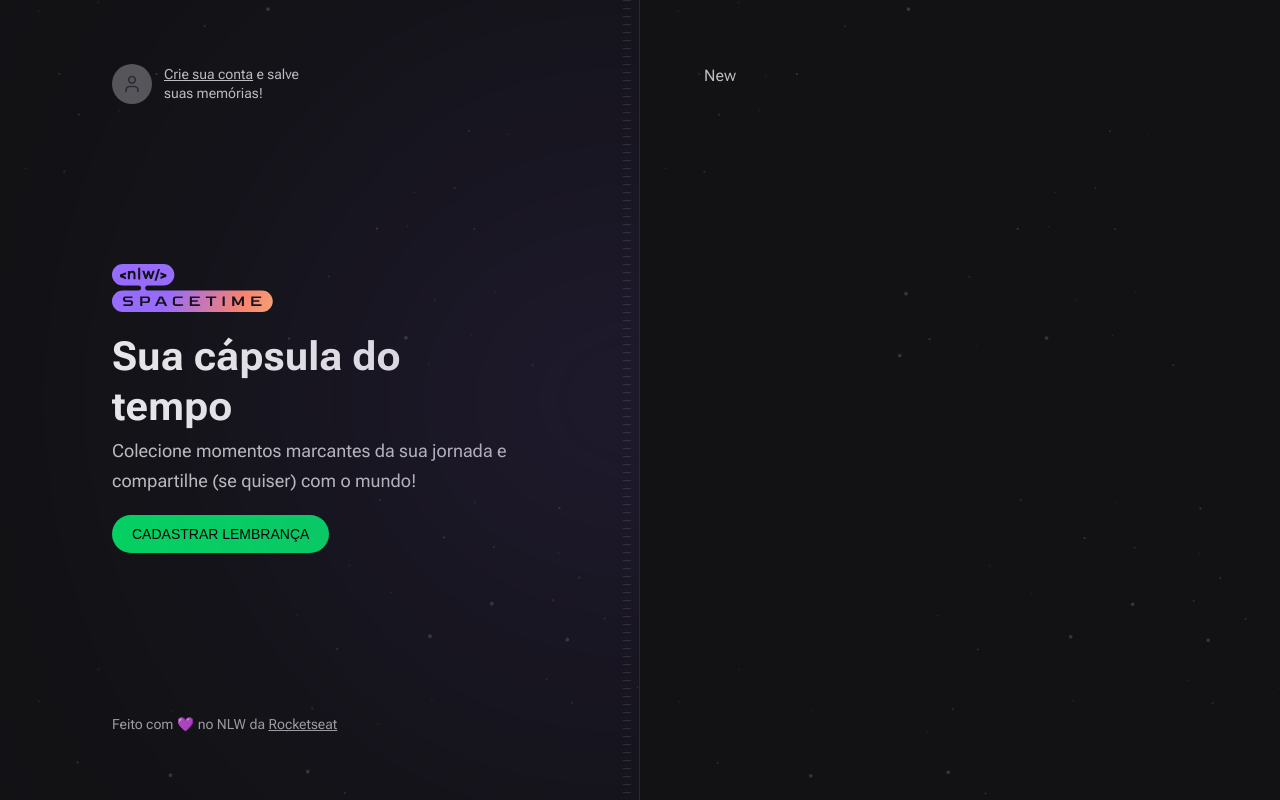
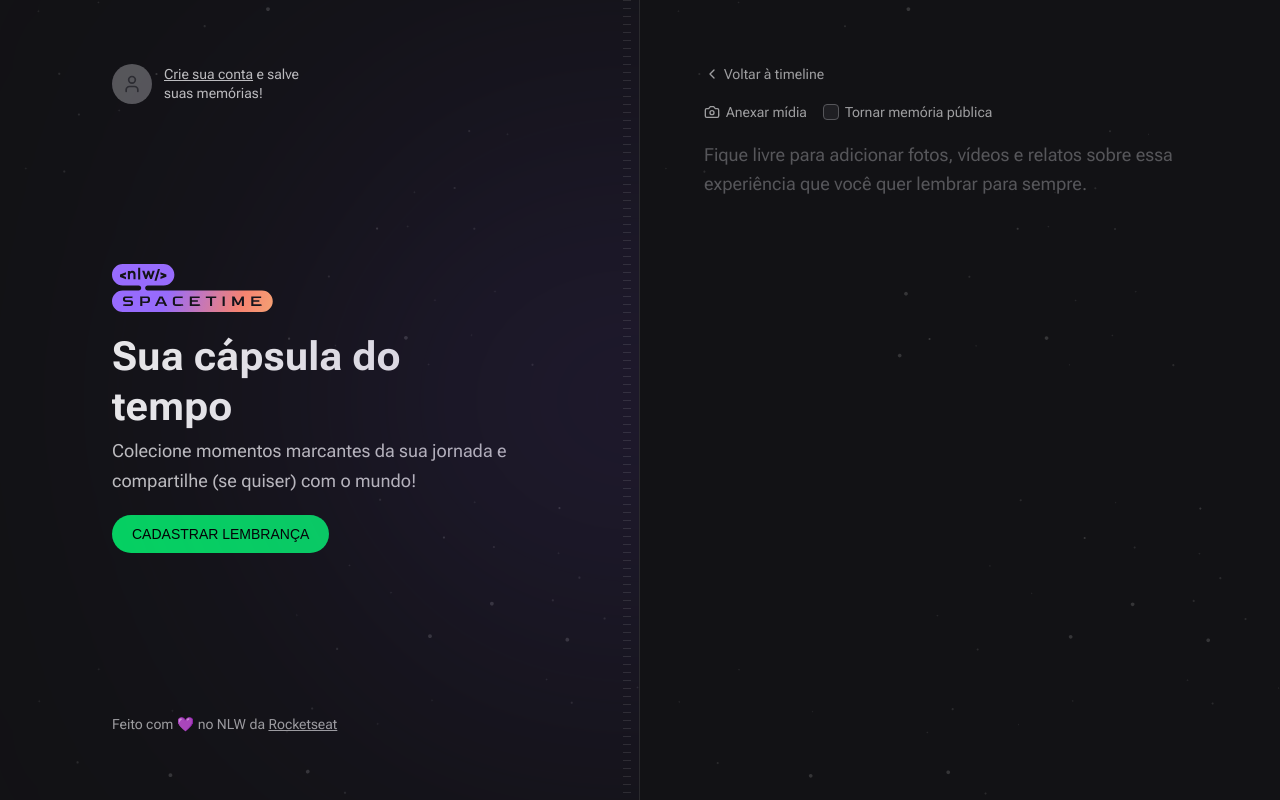
Before and after one commit to tiago238/nlw_spacetime, a Next.js app in the folder web/: page /memories/new in a window 1280 px wide. Built offline with nearby package versions, Linux system fonts and the light colour scheme; no server answers; a web font is replaced by a local one.

Commit message:
Create page New Mermory

```diff
--- a/web/package.json
+++ b/web/package.json
@@ -27,6 +27,7 @@
   },
   "devDependencies": {
     "@rocketseat/eslint-config": "^1.2.0",
+    "@tailwindcss/forms": "^0.5.3",
     "prettier-plugin-tailwindcss": "^0.3.0"
   }
 }
--- a/web/src/app/memories/new/page.tsx
+++ b/web/src/app/memories/new/page.tsx
@@ -1,3 +1,47 @@
+import { Camera, ChevronLeft } from 'lucide-react'
+import Link from 'next/link'
+
 export default function NewMemory() {
-  return <h1>New</h1>
+  return (
+    <div className="flex flex-1 flex-col gap-4">
+      <Link
+        href="/"
+        className="flex items-center gap-1 text-sm text-gray-200 hover:text-gray-100"
+      >
+        <ChevronLeft className="h-4 w-4" />
+        Voltar à timeline
+      </Link>
+      <form className="flex flex-1 flex-col gap-2">
+        <div className="flex items-center gap-4">
+          <label
+            htmlFor="media"
+            className="flex cursor-pointer items-center gap-1.5 text-sm text-gray-200 hover:text-gray-100"
+          >
+            <Camera className="h4 w-4" />
+            Anexar mídia
+          </label>
+          <label
+            htmlFor="isPublic"
+            className="flex items-center gap-1.5 text-sm text-gray-200 hover:text-gray-100"
+          >
+            <input
+              type="checkbox"
+              name="isPublic"
+              id="isPublic"
+              value="true"
+              className="h-4 w-4 rounded border-gray-400 bg-gray-700 text-purple-500"
+            />
+            Tornar memória pública
+          </label>
+        </div>
+        <input type="file" id="media" className="invisible h-0 w-0" />
+        <textarea
+          name="content"
+          spellCheck={false}
+          className="w-full flex-1 resize-none rounded border-0 bg-transparent p-0 text-lg leading-relaxed text-gray-100 placeholder:text-gray-400 focus:ring-0"
+          placeholder="Fique livre para adicionar fotos, vídeos e relatos sobre essa experiência que você quer lembrar para sempre."
+        />
+      </form>
+    </div>
+  )
 }
--- a/web/tailwind.config.js
+++ b/web/tailwind.config.js
@@ -64,5 +64,5 @@
       },
     },
   },
-  plugins: [],
+  plugins: [require('@tailwindcss/forms')],
 }
```
Also changed, not shown: 1 other file (tests, documents, lock files or other folders).
